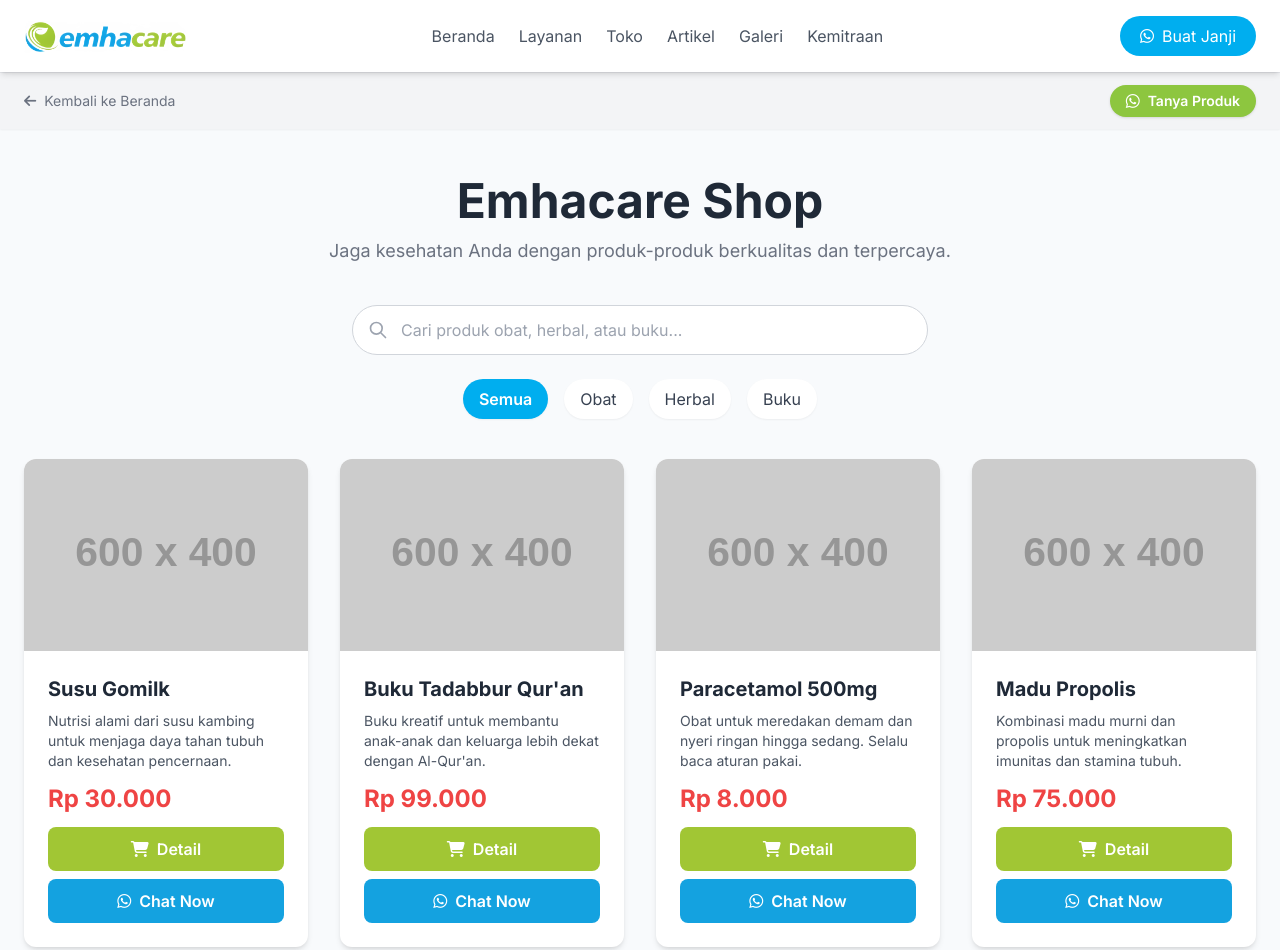
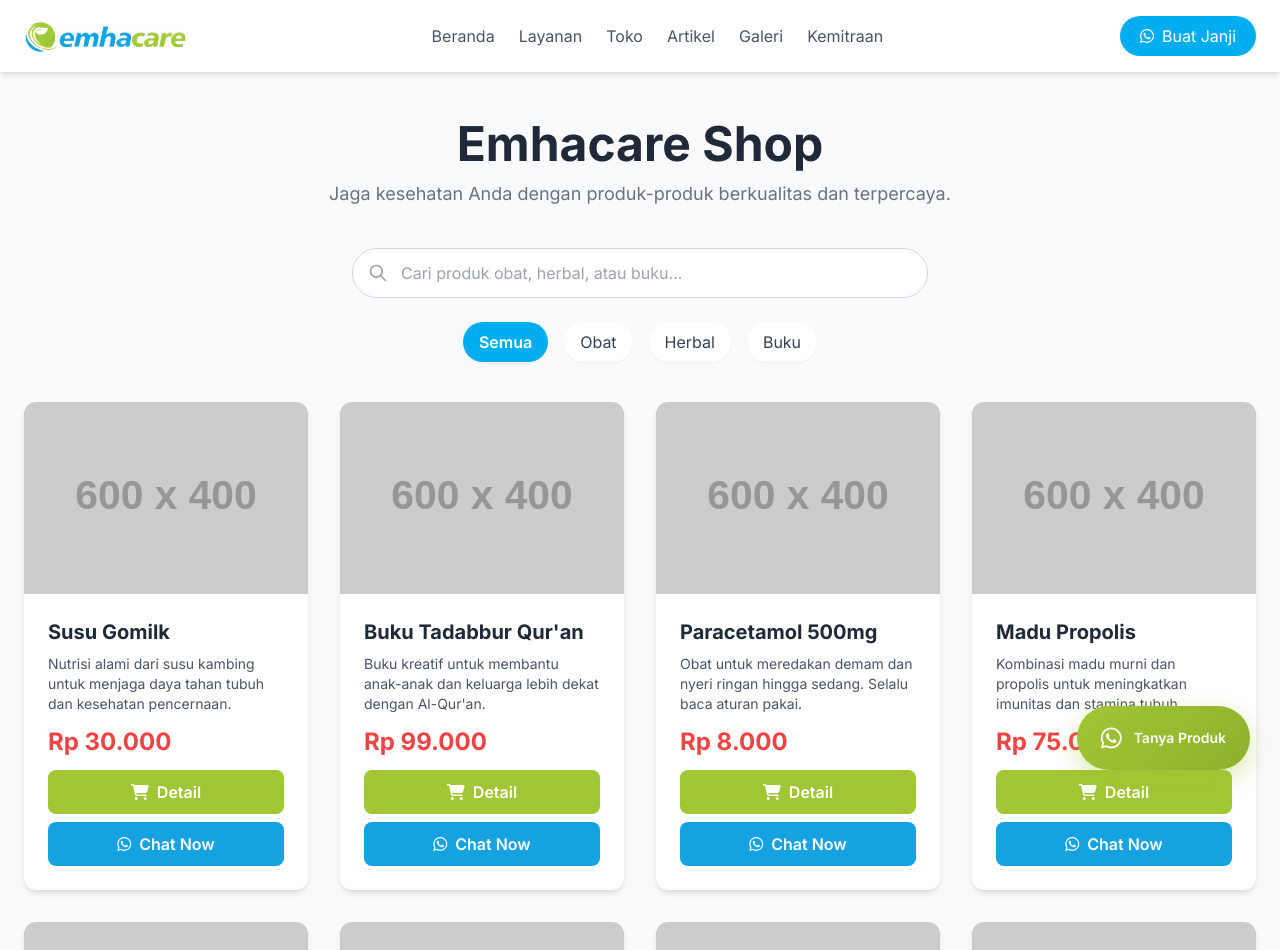
Before and after one commit to hammam36/emhacare, a plain HTML site: page toko.html in a window 1280 px wide. Shown: the top 950 px of the page. Drawn offline with nearby package versions, Linux system fonts and the light colour scheme; placeholder pictures from the web are drawn by us.

Commit message:
cuma ngambangin tombol chat di toko page

```diff
--- a/toko.html
+++ b/toko.html
@@ -84,6 +84,29 @@
             color: white;
             font-weight: 600;
         }
+
+        /* Floating WhatsApp Button */
+        .floating-wa-btn {
+            position: fixed;
+            bottom: 30px;
+            right: 30px;
+            z-index: 9999;
+            background: linear-gradient(135deg, #A1C634 0%, #8db02d 100%);
+            box-shadow: 0 8px 24px rgba(161, 198, 52, 0.4);
+            transition: all 0.3s ease;
+        }
+
+        .floating-wa-btn:hover {
+            transform: translateY(-5px);
+            box-shadow: 0 12px 32px rgba(161, 198, 52, 0.5);
+        }
+
+        @media (max-width: 640px) {
+            .floating-wa-btn {
+                bottom: 20px;
+                right: 20px;
+            }
+        }
     </style>
 </head>
 
@@ -91,26 +114,6 @@
 
     <!-- Placeholder Header/Navbar Utama (AKAN DIISI OLEH JAVASCRIPT) -->
     <div id="main-header-placeholder"></div>
-
-    <!-- Header Tambahan Toko (Diubah top-[72px] untuk menempel pas di bawah navbar utama) -->
-    <section class="bg-gray-100 shadow-sm border-t border-gray-200 sticky top-[72px] z-40">
-        <div class="container mx-auto px-6 py-3 flex justify-between items-center">
-            <!-- Breadcrumb atau Tautan Kembali -->
-            <a href="index.html"
-                class="flex items-center text-sm text-gray-500 hover:text-emhacare-blue transition-colors">
-                <i class="fas fa-arrow-left mr-2"></i>
-                Kembali ke Beranda
-            </a>
-
-            <!-- Tanya Produk Button -->
-            <a href="https://wa.me/6281328213737?text=Saya%20ingin%20bertanya%20mengenai%20produk%20Emhacare"
-                target="_blank"
-                class="flex items-center gap-2 bg-emhacare-green text-white font-semibold px-4 py-1.5 rounded-full hover:bg-emhacare-green-dark transition-colors duration-200 shadow">
-                <i class="fab fa-whatsapp"></i>
-                <span class="text-sm">Tanya Produk</span>
-            </a>
-        </div>
-    </section>
 
     <!-- Main Content -->
     <main class="container mx-auto px-6 py-8 md:py-12">
@@ -528,6 +531,14 @@
         </section>
     </main>
 
+    <!-- Floating WhatsApp Button -->
+    <a href="https://wa.me/6281328213737?text=Saya%20ingin%20bertanya%20mengenai%20produk%20Emhacare"
+        target="_blank"
+        class="floating-wa-btn flex items-center gap-3 text-white font-semibold px-6 py-4 rounded-full">
+        <i class="fab fa-whatsapp text-2xl"></i>
+        <span class="hidden sm:inline text-sm">Tanya Produk</span>
+    </a>
+
     <!-- Import Header Script (Menggunakan nama file baru) -->
     <script src="header-import.js"></script>
 
```
